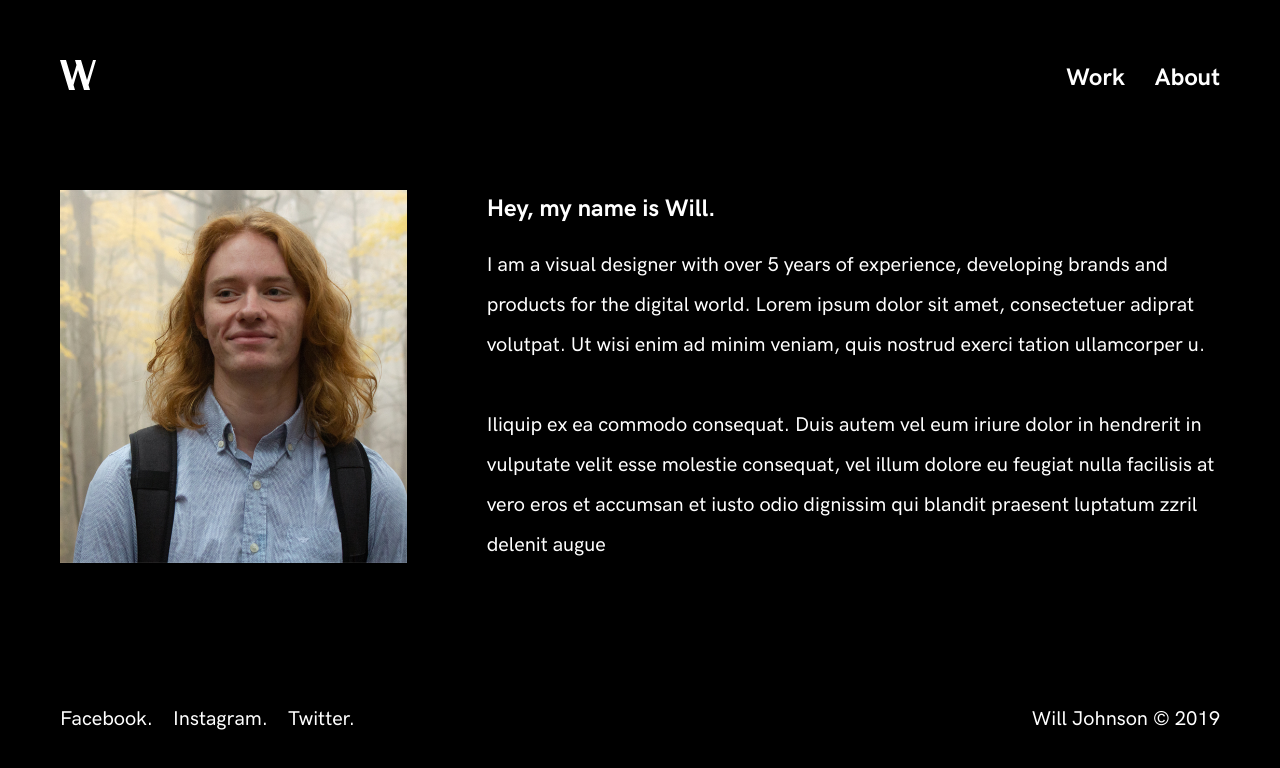
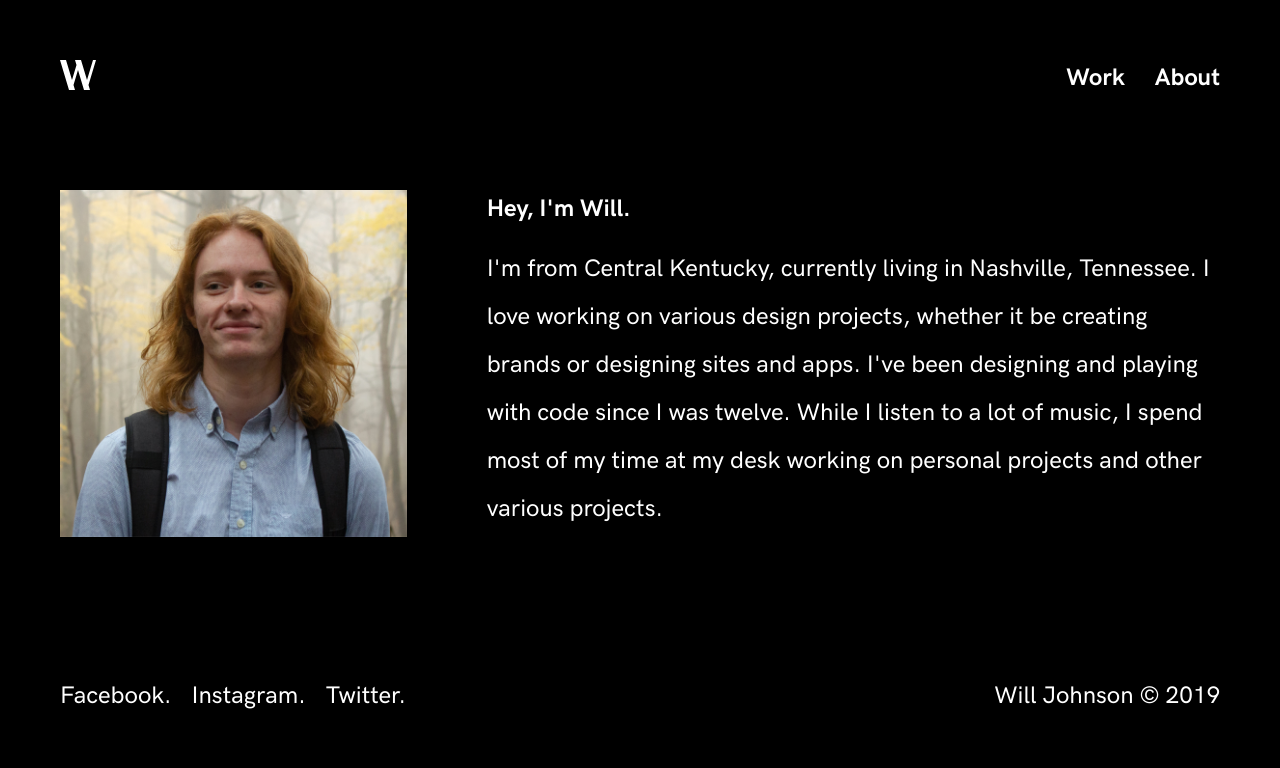
Before and after one commit to ZAPdDesigns/portfolio, a Vue app: page /about in a window 1280 px wide. Shown: the top 768 px of the page. Built offline with nearby package versions, Linux system fonts and the light colour scheme.

Commit message:
Added to about, fixed text sizing

```diff
--- a/src/css/reset.css
+++ b/src/css/reset.css
@@ -70,12 +70,12 @@ h2 {
 }
 
 h3 {
-    font-size: 20px;
+    font-size: 24px;
     font-weight: 400;
 }
 
 p {
-    font-size: 18px;
+    font-size: 24px;
     font-weight: 400;
     line-height: 2;
 }
@@ -100,8 +100,4 @@ p {
     h1 {
         font-size: 64px;
     }
-
-    p {
-        font-size: 20px;
-    }
 }
--- a/src/views/About.vue
+++ b/src/views/About.vue
@@ -3,8 +3,8 @@
     <div class="about">
       <div class="about-img"></div>
       <div class="about-text">
-        <h2>Hey, my name is Will.</h2>
-        <p>I am a visual designer with over 5 years of experience, developing brands and products for the digital world. Lorem ipsum dolor sit amet, consectetuer adiprat volutpat. Ut wisi enim ad minim veniam, quis nostrud exerci tation ullamcorper u. <br><br>Iliquip ex ea commodo consequat. Duis autem vel eum iriure dolor in hendrerit in vulputate velit esse molestie consequat, vel illum dolore eu feugiat nulla facilisis at vero eros et accumsan et iusto odio dignissim qui blandit praesent luptatum zzril delenit augue </p>
+        <h2>Hey, I'm Will.</h2>
+        <p>I'm from Central Kentucky, currently living in Nashville, Tennessee. I love working on various design projects, whether it be creating brands or designing sites and apps. I've been designing and playing with code since I was twelve. While I listen to a lot of music, I spend most of my time at my desk working on personal projects and other various projects.</p>
       </div>
     </div>
   </div>
```
